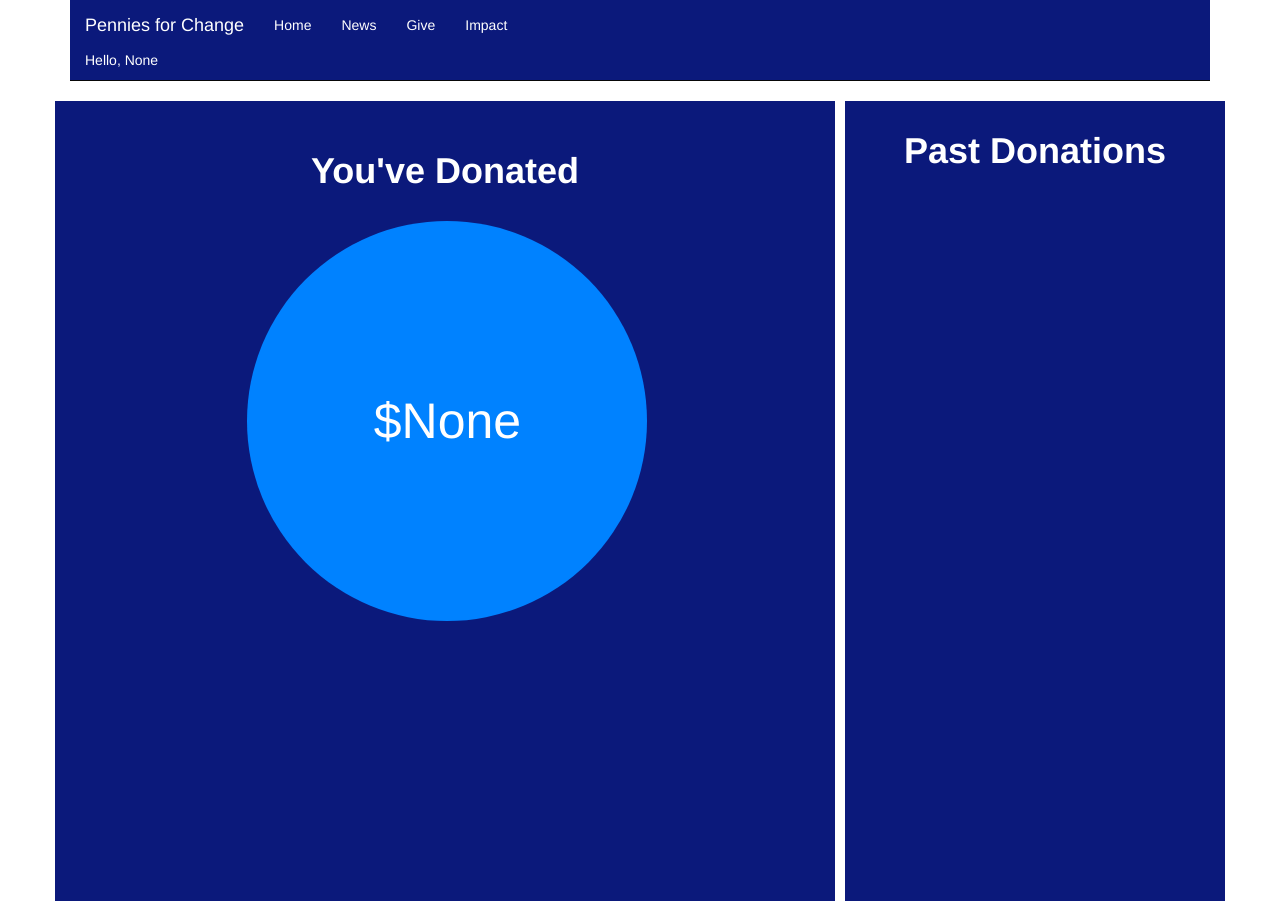
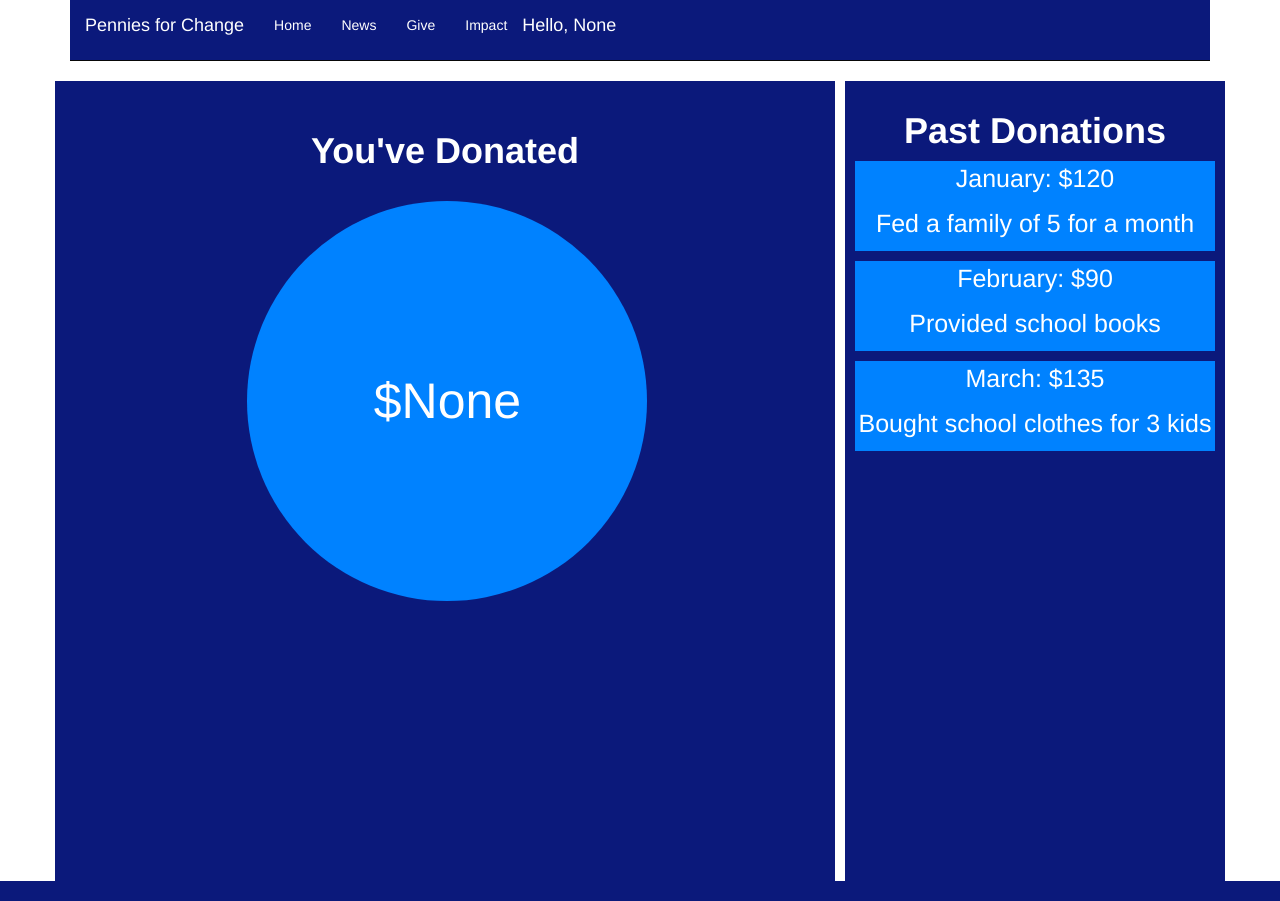
Before and after one commit to DCalliet/Madrid-Givebackathon, a Flask app: page / in a window 1280 px wide. Run offline with Flask 2, Linux system fonts and the light colour scheme; a user stored in the database is signed in; data comes from the database, SQL or seed files in the repository; some libraries are stand-ins or nearby versions.

Commit message:
Past Donations Template

```diff
--- a/app/static/css/custom.css
+++ b/app/static/css/custom.css
@@ -28,9 +28,6 @@ form input{
     background-color: rgb(0,130,255);
 }
 
-
-
-
 .greeting{
 	color: white;
 }
@@ -41,7 +38,6 @@ form input{
 }
 
 .circle{
-
 	width:400px;
 	height:400px;
 	border-radius:50%;
@@ -51,13 +47,10 @@ form input{
 	text-align:center;
 	background: rgb(0,130,255);
 	margin-left: 24%;
-
-}
+	}
 
 .col-md-6{
-/* width: 100%; */
 text-align: center;
-
 }
 
 .past_donations{
@@ -71,7 +64,6 @@ padding: 20px;
 .donation{
 	color: white;
 	background-color: #0b197b;
-	/* width: 400px; */
 	height: 100%;
     padding: 10px;
     margin: 0;
@@ -81,7 +73,6 @@ padding: 20px;
 .past_donations{
 	color: white;
 	background-color: #0b197b;
-	/* width: 400px; */
 	height: 100%;
     padding: 10px;
 	border-left-style: solid;
@@ -90,3 +81,13 @@ padding: 20px;
     margin: 0;
 	text-align: center;
 }
+
+.donation_item{
+	width: 360px;
+	height:100px;
+	background-color: rgb(0,130,255);
+	font-size: 25px;
+	border-bottom:10px;
+	border-bottom-style:solid;
+	border-bottom-color: #0b197b;
+}
--- a/app/templates/base.html
+++ b/app/templates/base.html
@@ -41,10 +41,11 @@
                 <li class="give"><a href="{{ url_for('give') }}">Give</a></li>
 				<li class="impact"><a href="{{ url_for('impact') }}">Impact</a></li>
               </ul>
+			  {% if user %}
+			  <p class = "greeting navbar-brand">Hello, {{user[0].name}}</p>
+			{% endif %}
             </div>
-			{% if user %}
-			  <p class = "greeting">Hello, {{user[0].name}}</p>
-			{% endif %}
+
           </div>
         </nav>
 
--- a/app/templates/index.html
+++ b/app/templates/index.html
@@ -20,6 +20,20 @@
 
 		<div class= "col-md-4 past_donations">
 			<h1><strong>Past Donations</strong></h1>
+			<div class = "donation_item">
+			<p>January: $120</p>
+			<p>Fed a family of 5 for a month</p>
+			</div>
+
+			<div class = "donation_item">
+			<p>February: $90</p>
+			<p>Provided school books</p>
+			</div>
+
+			<div class = "donation_item">
+			<p>March: $135</p>
+			<p>Bought school clothes for 3 kids</p>
+			</div>
 		</div>
 
 	</div>
```
